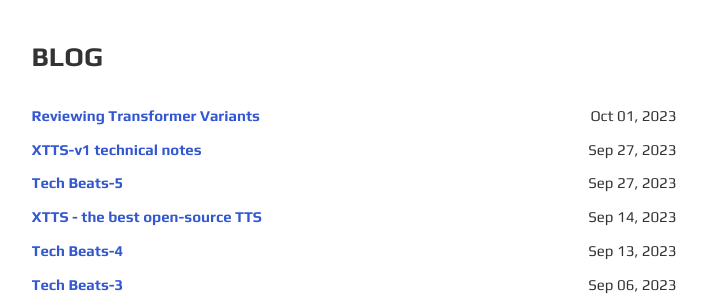
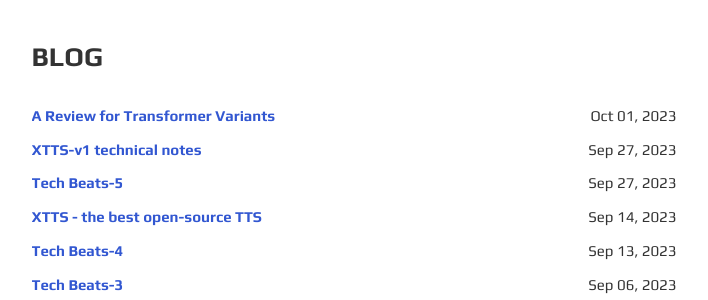
Before and after one commit to erogol/erogol.github.io, a Jekyll site: the page built from index.html, in a window 1280 px wide. Shown: the part 395-695 px from the top of the page, without its empty margins (286-994 px from the left). Built offline with Jekyll 4.4.1, drawn with Linux system fonts in a browser that asks for light colours.

Commit message:
Update the title

```diff
--- a/_posts/2023-10-01-Transformer_alternatives.md
+++ b/_posts/2023-10-01-Transformer_alternatives.md
@@ -1,6 +1,6 @@
 ---
 layout: post
-title: Reviewing Transformer Variants
+title: A Review for Transformer Variants
 description: A review of alternative models to Transformers.
 summary: A review of alternative models to Transformers.
 tags: machine-learning deep-learning language-modelling llms review
@@ -12,9 +12,6 @@ img {
     border-radius: 10px;
 }
 </style>
-
-
-# Reviewing Transformer Variants
 
 
 ## Transformer
```
